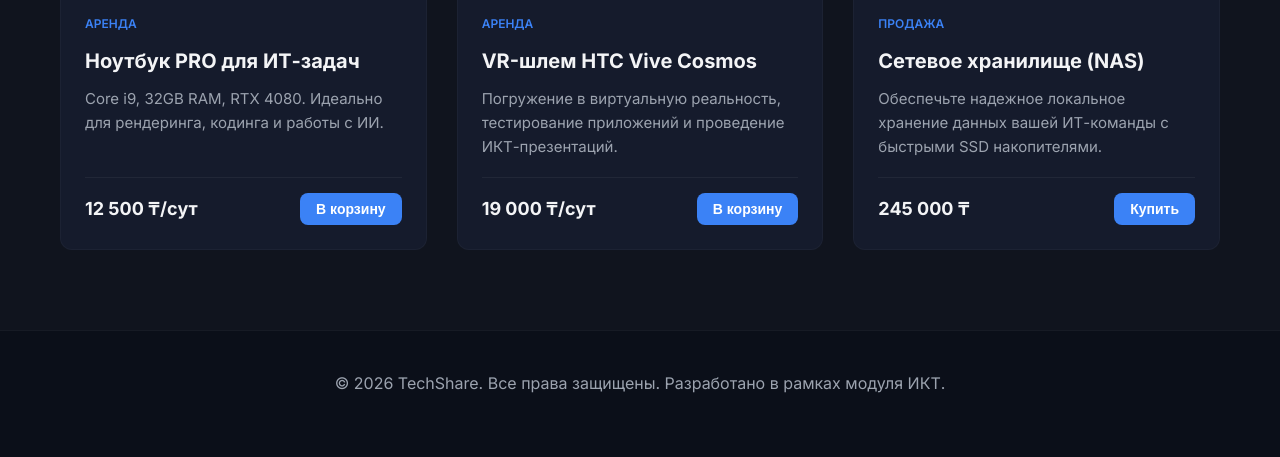
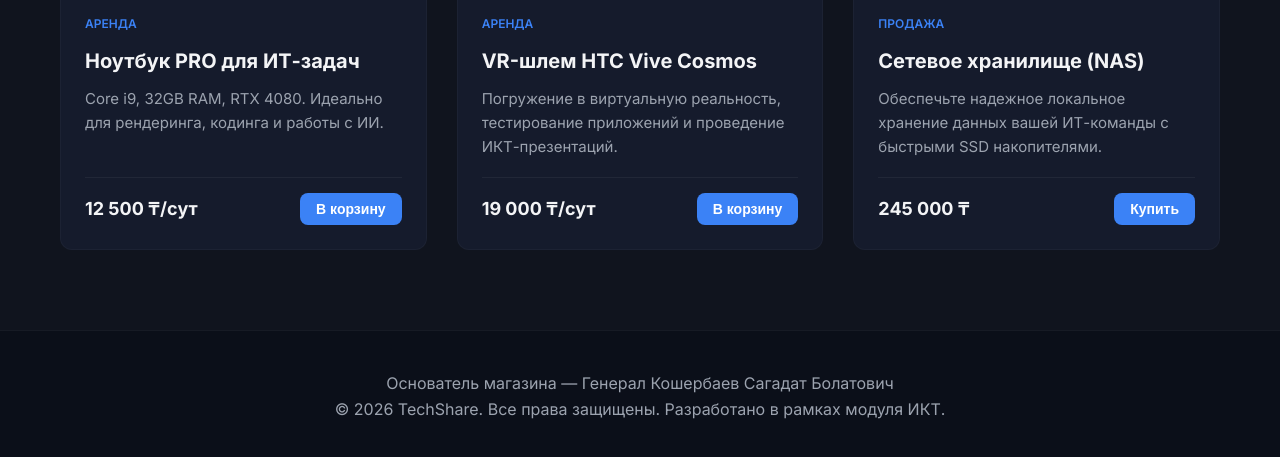
Before and after one commit to hd99gxwzwb-collab/techshare, a plain HTML site: page index.html in a window 1280 px wide. Shown: the part 1129-1586 px from the top of the page. Drawn offline with Linux system fonts and the light colour scheme.

Commit message:
index.html

```diff
--- a/index.html
+++ b/index.html
@@ -15,7 +15,6 @@
             <a href="#" class="logo">Tech<span>Share</span></a>
             <nav class="nav">
                 <a href="#catalog" class="nav-link">Каталог</a>
-                <a href="#benefits" class="nav-link">Преимущества</a>
             </nav>
             <!-- Кнопка корзины со счетчиком -->
             <button class="btn btn-outline" id="cartBtn">
@@ -36,7 +35,6 @@
                 </div>
             </div>
             <div class="hero-image">
-                <!-- Качественное фото серверной стойки / ИКТ -->
                 <img src="https://images.unsplash.com/photo-1558494949-ef010cbdcc31?auto=format&fit=crop&w=600&q=80" alt="ИКТ Серверная">
             </div>
         </div>
@@ -106,7 +104,6 @@
             <span class="close-modal" id="closeCart">&times;</span>
             <h2>Ваша корзина</h2>
             <div id="cartItemsList">
-                <!-- Сюда товары будут добавляться через JS -->
                 <p class="empty-message">Корзина пока пуста</p>
             </div>
             <div class="cart-total">
@@ -116,14 +113,14 @@
         </div>
     </div>
 
-    <!-- Подвал -->
+    <!-- Подвал (Footer) -->
     <footer class="footer">
         <div class="container footer-container">
-            <p>&copy; 2026 TechShare. Все права защищены. Разработано в рамках модуля ИКТ.</p>
+            <p class="founder">Основатель магазина — Генерал Кошербаев Сагадат Болатович</p>
+            <p class="copyright">&copy; 2026 TechShare. Все права защищены. Разработано в рамках модуля ИКТ.</p>
         </div>
     </footer>
 
-    <!-- Подключаем логику работы сайта -->
     <script src="script.js"></script>
 </body>
 </html>
```
